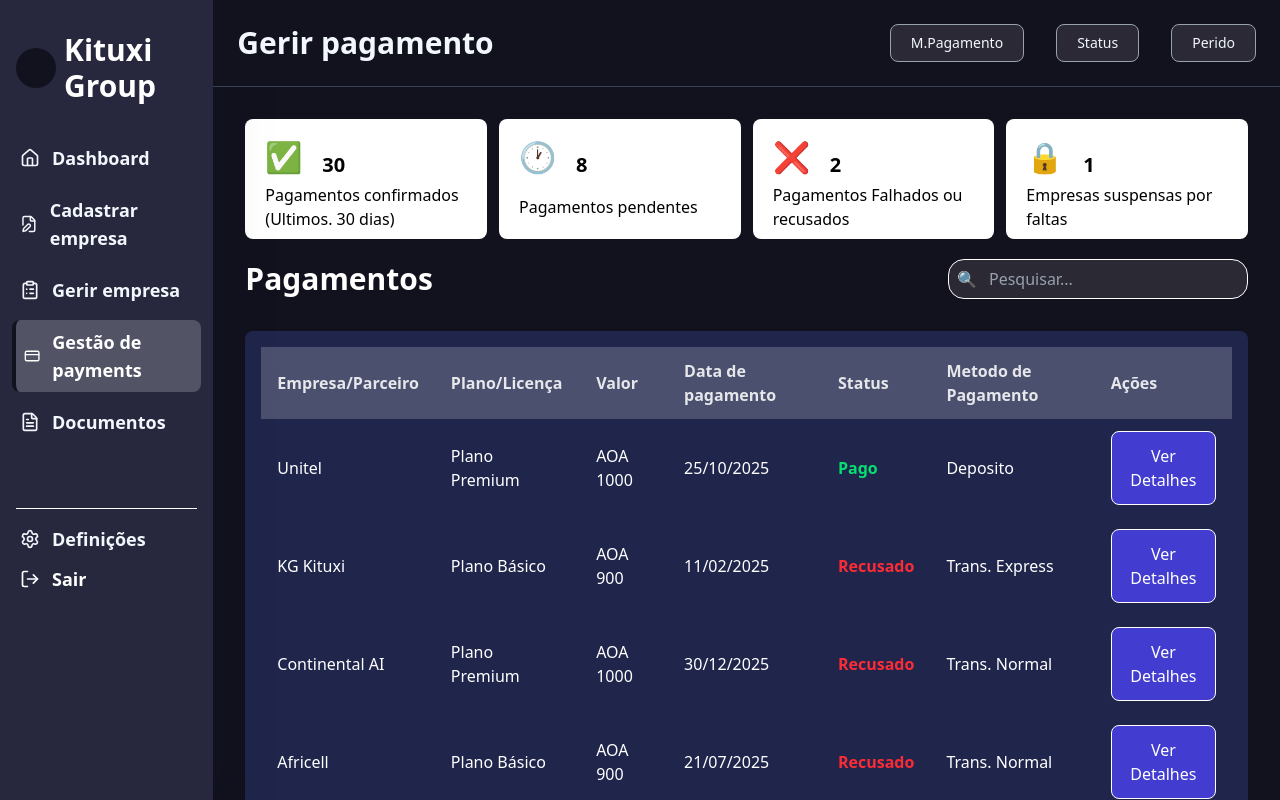
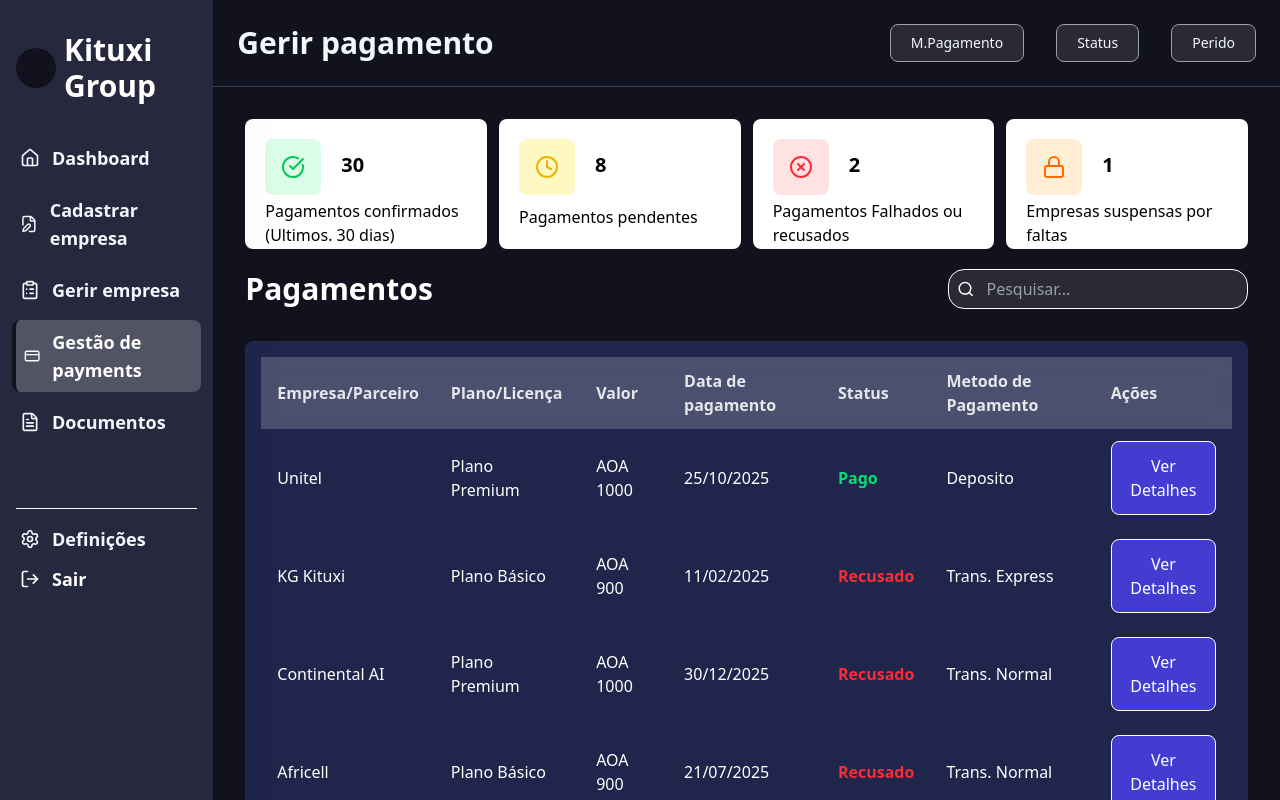
Before and after one commit to mtbpedro17/var, a Next.js app: page /adm/gerir_payment in a window 1280 px wide. Built offline with nearby package versions, Linux system fonts and the light colour scheme.

Commit message:
Actualizações recentes

```diff
--- a/app/adm/cadastrar_empresa/page.tsx
+++ b/app/adm/cadastrar_empresa/page.tsx
@@ -3,6 +3,7 @@ import CInput from "@/components/cInput";
 import Container from "@/components/container";
 import Sidebar from "@/components/sidebar";
 import Btn from "@/components/btn";
+import { Bell } from "lucide-react";
 
 
 
@@ -14,7 +15,7 @@ export default function Home() {
 
 
     <Sidebar>
-    <Container titulo="Formulário de Cadastro" notificacao="🔔" usuario="Mutombo Pedro">
+    <Container titulo="Formulário de Cadastro" notificacao={<Bell size={20} />} usuario="Mutombo Pedro">
       <div className="py-4 bg-[#1e1f31] rounded-lg">
       <div className=" py-4 grid grid-cols-3 ">
       <CInput label="Nome da empresa" type="text" placeholder="Digite o nome da Empresa" />
--- a/app/adm/configuracao/page.tsx
+++ b/app/adm/configuracao/page.tsx
@@ -1,6 +1,7 @@
 
 import Container from "@/components/container";
 import Sidebar from "@/components/sidebar";
+import { Bell } from "lucide-react";
 
 
 
@@ -13,7 +14,7 @@ export default function Home() {
 
 
     <Sidebar>
-    <Container titulo="Definições " notificacao="🔔" usuario="Mutombo Pedro">
+    <Container titulo="Definições " notificacao={<Bell size={20} />} usuario="Mutombo Pedro">
       <div>bbb</div>
     </Container>
     </Sidebar>
--- a/app/adm/dashboard/page.tsx
+++ b/app/adm/dashboard/page.tsx
@@ -3,6 +3,7 @@ import Caixa2 from "@/components/caixa2";
 import Container from "@/components/container";
 import Sidebar from "@/components/sidebar";
 import Tabela, {TabelaResumo} from "@/components/tabela";
+import { Bell } from "lucide-react";
 
 export default function Home() {
   const caixasData = [
@@ -32,7 +33,7 @@ export default function Home() {
   return (
     <>
       <Sidebar>
-        <Container titulo="Dashboard" notificacao="🔔" usuario="Mutombo Pedro">
+        <Container titulo="Dashboard" notificacao={<Bell size={20} />} usuario="Mutombo Pedro">
 
           <div className="grid grid-cols-1 lg:grid-cols-12 w-full gap-4 md:gap-5 mt-5">
 
--- a/app/adm/documento/page.tsx
+++ b/app/adm/documento/page.tsx
@@ -1,6 +1,7 @@
 
 import Container from "@/components/container";
 import Sidebar from "@/components/sidebar";
+import { Bell } from "lucide-react";
 
 
 
@@ -13,7 +14,7 @@ export default function Home() {
 
 
     <Sidebar>
-    <Container titulo="Documentos" notificacao="🔔" usuario="Mutombo Pedro">
+    <Container titulo="Documentos" notificacao={<Bell size={20} />} usuario="Mutombo Pedro">
       <div>bbb</div>
     </Container>
     </Sidebar>
--- a/app/adm/gerir_payment/page.tsx
+++ b/app/adm/gerir_payment/page.tsx
@@ -1,56 +1,77 @@
-
 import Caixa3 from "@/components/caixa3";
 import Container2 from "@/components/container2";
 import Sidebar from "@/components/sidebar";
 import Tabela3, { TabelaResumo3 } from "@/components/tabela3";
-
+import { CheckCircle, Clock, XCircle, Lock, Search } from "lucide-react";
 
 const caixasData = [
-    {icon:"✅", num: 30, descricao: "Pagamentos confirmados (Ultimos. 30 dias)" },
-    {icon:"🕐", num: 8, descricao: "Pagamentos pendentes" },
-    {icon:"❌", num: 2, descricao: "Pagamentos Falhados ou recusados" },
-    {icon:"🔒", num: 1, descricao: "Empresas suspensas por faltas " },
-
+    {
+        icon: <CheckCircle size={24} className="text-green-500" />,
+        bgColor: "bg-green-100",
+        num: 30,
+        descricao: "Pagamentos confirmados (Ultimos. 30 dias)"
+    },
+    {
+        icon: <Clock size={24} className="text-yellow-500" />,
+        bgColor: "bg-yellow-100",
+        num: 8,
+        descricao: "Pagamentos pendentes"
+    },
+    {
+        icon: <XCircle size={24} className="text-red-500" />,
+        bgColor: "bg-red-100",
+        num: 2,
+        descricao: "Pagamentos Falhados ou recusados"
+    },
+    {
+        icon: <Lock size={24} className="text-orange-500" />,
+        bgColor: "bg-orange-100",
+        num: 1,
+        descricao: "Empresas suspensas por faltas"
+    },
 ];
 
- const resumoPlataforma: TabelaResumo3 [] = [
-  { empresa: "Unitel", licenca: "Plano Premium",  valor: 1000, date: "25/10/2025", status:"Pago", metodoPagamento:"Deposito" },
-  { empresa: "KG Kituxi", licenca: "Plano Básico",  valor: 900, date: "11/02/2025", status:"Recusado", metodoPagamento:"Trans. Express"},
-  { empresa: "Continental AI", licenca: "Plano Premium",  valor: 1000, date: "30/12/2025", status:"Recusado", metodoPagamento:"Trans. Normal"},
-  { empresa: "Africell", licenca: "Plano Básico",  valor: 900, date: "21/07/2025", status:"Recusado", metodoPagamento:"Trans. Normal"},
-  { empresa: "MTB tech", licenca: "Plano Premium",  valor: 1000, date: "11/02/2025", status:"Pago", metodoPagamento:"Deposito"},
+const resumoPlataforma: TabelaResumo3[] = [
+    { empresa: "Unitel", licenca: "Plano Premium", valor: 1000, date: "25/10/2025", status: "Pago", metodoPagamento: "Deposito" },
+    { empresa: "KG Kituxi", licenca: "Plano Básico", valor: 900, date: "11/02/2025", status: "Recusado", metodoPagamento: "Trans. Express" },
+    { empresa: "Continental AI", licenca: "Plano Premium", valor: 1000, date: "30/12/2025", status: "Recusado", metodoPagamento: "Trans. Normal" },
+    { empresa: "Africell", licenca: "Plano Básico", valor: 900, date: "21/07/2025", status: "Recusado", metodoPagamento: "Trans. Normal" },
+    { empresa: "MTB tech", licenca: "Plano Premium", valor: 1000, date: "11/02/2025", status: "Pago", metodoPagamento: "Deposito" },
 ];
-
-
-
 
 export default function Home() {
     return (
         <>
-
-
             <Sidebar>
                 <Container2 titulo="Gerir pagamento" mpagamento="M.Pagamento" status="Status" periodo="Perido">
                     <div className="flex gap-3">
-     {
-      caixasData.map((item, index) =>(
-         <Caixa3 key={index} icon={item.icon} num={item.num} descricao={item.descricao}/>
+                        {caixasData.map((item, index) => (
+                            <Caixa3
+                                key={index}
+                                icon={item.icon}
+                                num={item.num}
+                                descricao={item.descricao}
+                                bgColor={item.bgColor}
+                            />
                         ))}
                     </div>
-       <div className="text-white md:flex md:items-center md:justify-between w-full py-5 ">
 
+                    <div className="text-white md:flex md:items-center md:justify-between w-full py-5">
                         <h1 className="text-3xl font-bold">Pagamentos</h1>
                         <div>
-
-           <div className="py-3  bg-white/10 text-white h-[40px] w-[300px] flex items-center gap-3 border border-white rounded-2xl">
-              <span className="ml-2">🔍</span>
-              <input type="text" placeholder="Pesquisar..." className="outline-none placeholder:text-gray-400 h-[40px]  w-[300px]" />
+                            <div className="py-3 bg-white/10 text-white h-10 w-[300px] flex items-center gap-3 border border-white rounded-2xl">
+                                <Search size={20} className="ml-2" />
+                                <input
+                                    type="text"
+                                    placeholder="Pesquisar..."
+                                    className="outline-none placeholder:text-gray-400 h-10 w-full bg-transparent"
+                                />
                             </div>
                         </div>
                     </div>
+
                     <div className="w-full mt-3 md:mt-2 lg:mt-3">
                         <div className="p-4 bg-[#20254b] rounded-lg overflow-hidden">
-
                             <div className="overflow-x-auto">
                                 <div className="min-w-[600px] md:min-w-full">
                                     <Tabela3 dados={resumoPlataforma} />
@@ -60,8 +81,6 @@ export default function Home() {
                     </div>
                 </Container2>
             </Sidebar>
-
-
         </>
     );
 }
--- a/components/caixa3.tsx
+++ b/components/caixa3.tsx
@@ -1,16 +1,19 @@
-interface CaixaProps3{
-  icon:string;
-  num:number;
-  descricao:string;
+
+interface CaixaProps3 {
+  icon: React.ReactNode;
+  num: number;
+  descricao: string;
+  bgColor?: string;
 }
 
-export default function Caixa3(props:CaixaProps3) {
-
+export default function Caixa3(props: CaixaProps3) {
   return (
-    <div className="bg-[#fff] text-black p-4 md:p-4 lg:p-5 w-full max-w-[300px] h-auto min-h-[110px] md:h-[120px] rounded-lg flex flex-col justify-between gap-2 md:gap-1">
+    <div className="bg-white text-black p-4 md:p-4 lg:p-5 w-full max-w-[300px] h-auto min-h-[110px] md:h-[130px] rounded-lg flex flex-col justify-between gap-2 md:gap-1">
        <div className="flex gap-5">
-        <span className="text-3xl">{props.icon}</span>
-        <p className="mt-3 text-xl font-semibold ">{props.num}</p>
+        <span className={`text-3xl p-4 rounded-lg ${props.bgColor || 'bg-gray-100'}`}>
+          {props.icon}
+        </span>
+        <p className="mt-3 text-xl font-semibold">{props.num}</p>
        </div>
        <p className="text-md font-light">{props.descricao}</p>
     </div>
--- a/components/container.tsx
+++ b/components/container.tsx
@@ -1,6 +1,8 @@
+import { ReactNode } from "react";
+
 interface containerProps {
     titulo: string
-    notificacao: string
+    notificacao: ReactNode;
     usuario: string
     children: React.ReactNode;
 }
```
Also changed, not shown: app/adm/gerir_empresa/page.tsx (+24 -32 lines). Lines whose indentation alone changed are shown as unchanged.
